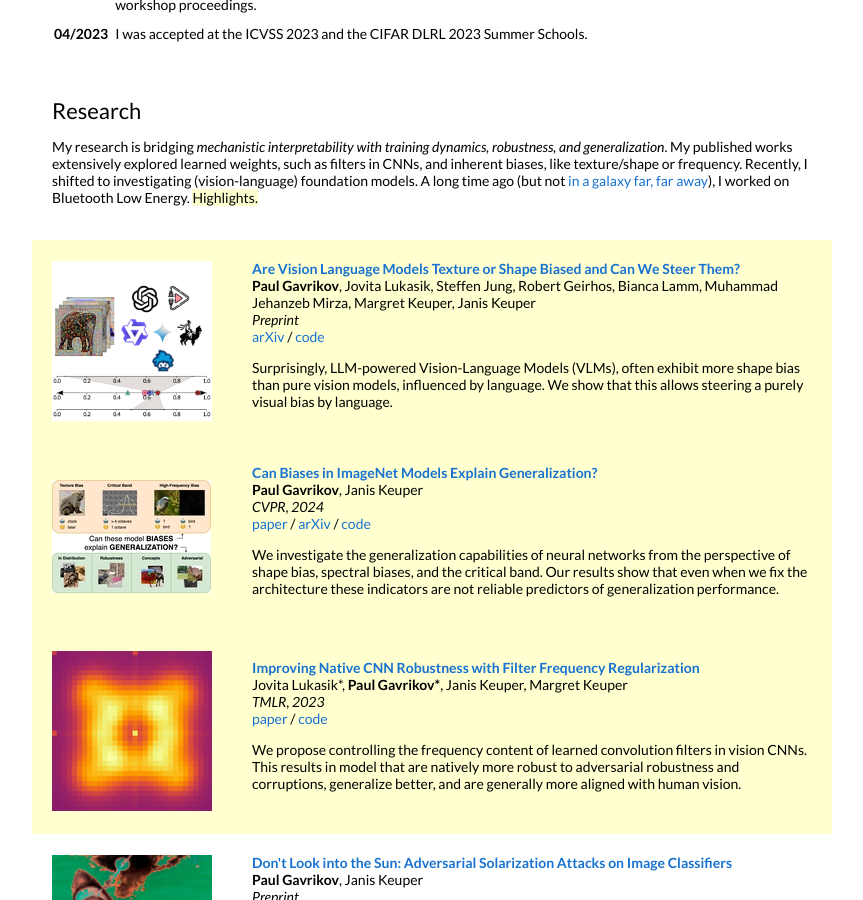
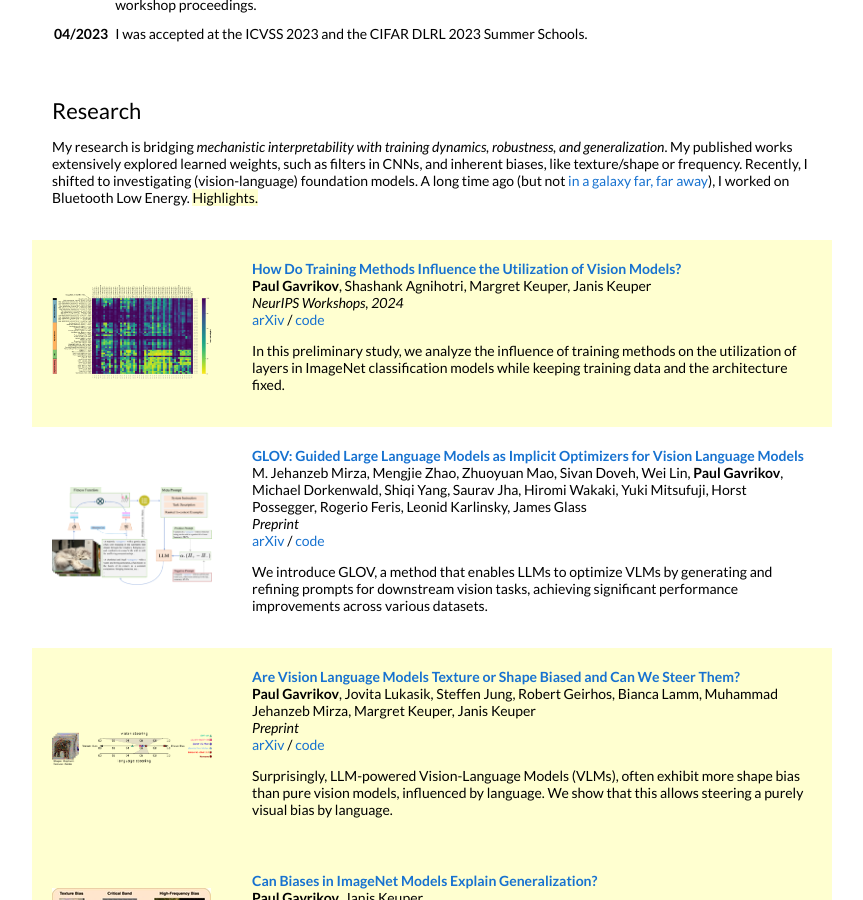
Before and after one commit to paulgavrikov/paulgavrikov.github.io, a Jekyll site: the page built from _posts/2018-05-15-intro.markdown, in a window 1280 px wide and 900 px high, scrolled down 525 px. Shown: the whole window, without its empty margins (208-1071 px from the left). Built offline with Jekyll 4.4.1, drawn with Linux system fonts in a browser that asks for light colours.

Commit message:
publications: adding new papers

```diff
--- a/_data/publications.yml
+++ b/_data/publications.yml
@@ -1,3 +1,23 @@
+- publication:
+  title: "How Do Training Methods Influence the Utilization of Vision Models?"
+  authors: <b>Paul Gavrikov</b>, Shashank Agnihotri, Margret Keuper, Janis Keuper
+  paperlink: https://arxiv.org/abs/2410.14470
+  conference: "NeurIPS Workshops, 2024"
+  time: 2024
+  highlight: True
+  short: "In this preliminary study, we analyze the influence of training methods on the utilization of layers in ImageNet classification models while keeping training data and the architecture fixed."
+  details: <a href="https://arxiv.org/abs/2410.14470">arXiv</a> / <a href="https://github.com/paulgavrikov/layer_criticality">code</a>
+  image: images/tn_layer_crit.png
+- publication:
+  title: "GLOV: Guided Large Language Models as Implicit Optimizers for Vision Language Models"
+  authors: M. Jehanzeb Mirza, Mengjie Zhao, Zhuoyuan Mao, Sivan Doveh, Wei Lin, <b>Paul Gavrikov</b>, Michael Dorkenwald, Shiqi Yang, Saurav Jha, Hiromi Wakaki, Yuki Mitsufuji, Horst Possegger, Rogerio Feris, Leonid Karlinsky, James Glass
+  paperlink: https://arxiv.org/abs/2410.06154
+  conference: "Preprint"
+  time: 2024
+  highlight: False
+  short: "We introduce GLOV, a method that enables LLMs to optimize VLMs by generating and refining prompts for downstream vision tasks, achieving significant performance improvements across various datasets."
+  details: <a href="https://arxiv.org/abs/2410.06154">arXiv</a> / <a href="https://github.com/jmiemirza/GLOV">code</a>
+  image: images/tn_glov.png
 - publication:
   title: "Are Vision Language Models Texture or Shape Biased and Can We Steer Them?"
   authors: <b>Paul Gavrikov</b>, Jovita Lukasik, Steffen Jung, Robert Geirhos, Bianca Lamm, Muhammad Jehanzeb Mirza, Margret Keuper, Janis Keuper
@@ -7,7 +27,7 @@
   highlight: True
   short: "Surprisingly, LLM-powered Vision-Language Models (VLMs), often exhibit more shape bias than pure vision models, influenced by language. We show that this allows steering a purely visual bias by language."
   details: <a href="https://arxiv.org/abs/2403.09193">arXiv</a> / <a href="https://github.com/paulgavrikov/vlm_shapebias">code</a>
-  image: images/small/tn_vlm_shapebias.png
+  image: images/tn_vlm_shapebias.png
 - publication:
   title: "Can Biases in ImageNet Models Explain Generalization?"
   authors: <b>Paul Gavrikov</b>, Janis Keuper
```
Also changed, not shown: images/tn_glov.png (added), images/tn_layer_crit.png (added), images/tn_vlm_shapebias.png (added).
